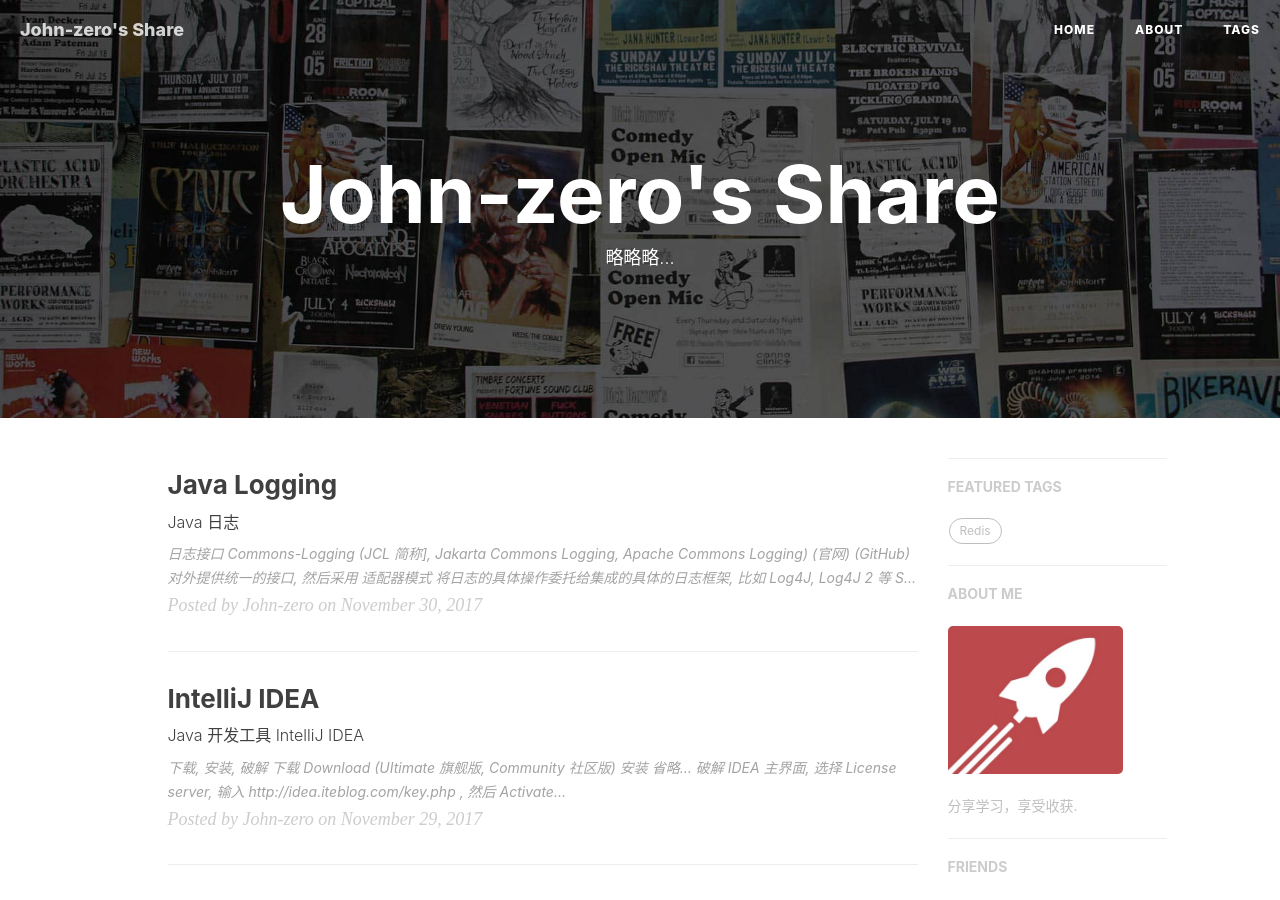
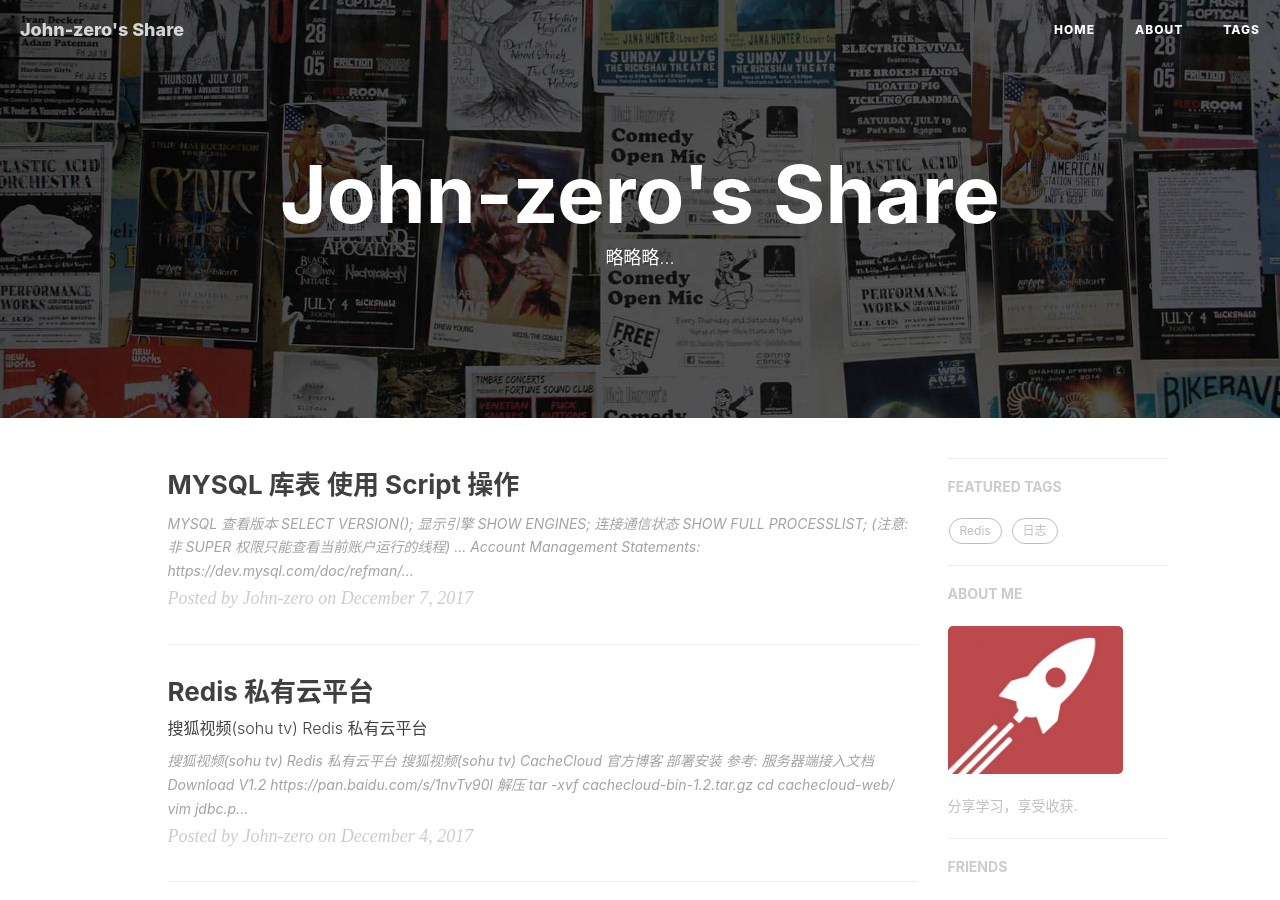
Before and after one commit to John-zero/John-zero.github.io, a Jekyll site: the page built from index.html, in a window 1280 px wide and 900 px high. Built offline with Jekyll 4.4.1, drawn with Linux system fonts in a browser that asks for light colours; nearby versions of some CDN libraries; the list of posts is cut into pages by our own code; comment, search, counter and statistics services are not loaded; some of the changed text lies outside the part shown.

Commit message:
add mysql script modify

```diff
--- a/_posts/2017-11-14-redis.markdown
+++ b/_posts/2017-11-14-redis.markdown
@@ -50,11 +50,11 @@ tags:
 
 * <a href="https://www.qcloud.com/document/product/239/3205" target="_blank">腾讯云 Redis</a>  (基于 Grocery 兼容开源 Redis 协议的分布式云存储产品)
 
-	(腾讯云支持 16个 DB库)
+	(腾讯云支持 16个 DB库, 集群默认使用 0号 DB库)
 
 * <a href="https://help.aliyun.com/document_detail/26342.html" target="_blank">阿里云 Redis</a>
 
-	(阿里云支持 256个 DB库)
+	(阿里云支持 256个 DB库, 集群支持使用 多DB库 模式)
 
 	<a href="https://help.aliyun.com/document_detail/57797.html" target="_blank">Redis 4.0、codis 、云数据库 Redis 版集群对比分析</a>
 
--- /dev/null
+++ b/_posts/2017-12-04-redis-sohutv-cachecloud.markdown
@@ -0,0 +1,46 @@
+---
+layout:     	post
+title:        	"Redis 私有云平台"
+subtitle:     	"搜狐视频(sohu tv) Redis 私有云平台"
+date:         	2017-12-04
+author:       	"John-zero"
+header-img: 	"img/post-bg-android.jpg"
+catalog:      	true
+multilingual: 	false
+tags:
+    - Redis
+---
+
+
+
+<a href="https://github.com/sohutv/cachecloud" target="_blank">搜狐视频(sohu tv) Redis 私有云平台</a>
+<a href="https://cachecloud.github.io/" target="_blank">搜狐视频(sohu tv) CacheCloud 官方博客</a>
+
+
+## 部署安装
+
+参考: <a href="https://github.com/sohutv/cachecloud/wiki/3.%E6%9C%8D%E5%8A%A1%E5%99%A8%E7%AB%AF%E6%8E%A5%E5%85%A5%E6%96%87%E6%A1%A3" target="_blank">服务器端接入文档</a>
+
+	Download V1.2
+		https://pan.baidu.com/s/1nvTv90l
+
+	解压
+		tar -xvf cachecloud-bin-1.2.tar.gz
+
+	cd cachecloud-web/
+
+	vim jdbc.properties
+		修改数据库配置信息
+
+	执行 cachecloud.sql 初始化
+
+	start.sh 启动脚本中 JVM 参数配置默认是: -server -Xmx4g -Xms4g -Xss256k -XX:MaxDirectMemorySize=1G ...
+		视情况修改 JVM 参数
+
+	./start.sh
+
+	访问 http://127.0.0.1:9999/manage/login
+		账号: admin
+		密码: admin
+
+***
--- /dev/null
+++ b/_posts/2017-12-07-mysql-table-script-modify.markdown
@@ -0,0 +1,166 @@
+---
+layout:     	post
+title:        	"MYSQL 库表 使用 Script 操作"
+subtitle:     	""
+date:         	2017-12-07
+author:       	"John-zero"
+header-img: 	"img/post-bg-os-metro.jpg"
+catalog:      	true
+multilingual: 	false
+tags:
+    - 日志
+---
+
+
+
+## MYSQL
+
+	查看版本
+		SELECT VERSION();
+
+	显示引擎
+		SHOW ENGINES;
+
+	连接通信状态
+		SHOW FULL PROCESSLIST;
+
+		(注意: 非 SUPER 权限只能查看当前账户运行的线程)
+
+	...
+
+***
+
+
+>Account Management Statements: https://dev.mysql.com/doc/refman/5.7/en/account-management-sql.html
+
+
+## 账号管理
+
+	查看指定用户 (root) 的权限
+		SHOW GRANTS FOR root;
+
+	创建新用户
+		CREATE USER 'testRead'@'%' IDENTIFIED BY '123456';
+
+	赋予指定用户权限 (参考: https://dev.mysql.com/doc/refman/5.7/en/grant.html)
+
+		注意:
+			*.* = 库.表
+
+			developer@'%' 账户@HOST (developer 如果省略 @'...' 则默认是 @'%')
+				%			匹配所有主机(本机和外网)
+				localhost	不会解析成 IP 地址, 通过 UNIXsocket 连接
+				127.0.0.1	通过 TCP/IP 协议连接, 并且只能本机访问
+				::1			兼容支持 IPV6, 等同于 IPV4 的 127.0.0.1
+
+		常规操作:
+			GRANT INSERT, DELETE, UPDATE, SELECT ON *.* TO developer@'%';
+
+		表结构操作:
+			GRANT CREATE, ALTER, DROP ON *.* TO developer@'%';
+
+		索引 操作:
+			GRANT INDEX ON *.* TO developer@'%';
+
+		...
+
+		生产环境 显示全部库, SELECT, VIEW (视图) 权限:
+			GRANT SHOW DATABASES, SELECT, SHOW VIEW ON *.* TO 'testRead'@'%';
+
+		...
+
+		赋予 root 用户对所有库和表的所有权限
+			GRANT ALL PRIVILEGES ON *.* TO 'root'@'%';
+
+	简单点:
+		GRANT ALL PRIVILEGES ON *.* TO 'dev'@'%' IDENTIFIED BY '123456'; // 创建用户并且赋予所有权限
+
+	删除用户和权限: (参考: https://dev.mysql.com/doc/refman/5.7/en/drop-user.html)
+		DROP USER 'dev'@'%';
+
+	刷新授权
+		FLUSH PRIVILEGES;
+
+	...
+
+***
+
+
+## 库
+
+	显示存在的全部库
+		SHOW DATABASES;
+
+	创建库
+		CREATE DATABASE `script` DEFAULT character SET utf8 COLLATE utf8_general_ci;
+		简单点: CREATE DATABASE `script`;
+
+	删除库
+		DROP DATABASE IF EXISTS `script`;
+
+	使用库
+		USE `script`;
+
+***
+
+
+> Data Definition Statements: https://dev.mysql.com/doc/refman/5.7/en/sql-syntax-data-definition.html
+
+
+## 表
+
+	创建表
+		DROP TABLE IF EXISTS `mysql_script`;
+		CREATE TABLE `mysql_script` (
+		  `id` bigint(20) NOT NULL AUTO_INCREMENT,
+		  `script_name` varchar(64) NOT NULL COMMENT '脚本名称',
+		  PRIMARY KEY (`id`),
+		  KEY `script_name` (`script_name`)
+		) ENGINE=InnoDB DEFAULT CHARSET=utf8 COMMENT='Script 表';
+
+	新增字段
+		ALTER TABLE script.`mysql_script` ADD COLUMN `create_time` timestamp NULL DEFAULT CURRENT_TIMESTAMP COMMENT '创建时间';
+
+	修改
+		修改表名:
+			ALTER TABLE script.`mysql_script` RENAME TO `table_script`;
+
+		修改字段名称:
+			ALTER TABLE script.`table_script` CHANGE create_time new_create_time timestamp;
+
+		修改字段属性:
+			ALTER TABLE script.`table_script` MODIFY `new_create_time` bigint(20);
+
+		修改字段名称并且修改属性:
+			ALTER TABLE script.`table_script` CHANGE create_time new_create_time bigint(20);
+
+	删除字段
+		ALTER TABLE script.`table_script` DROP `new_create_time`;
+
+***
+
+
+## 索引
+
+	增加索引
+		普通索引
+			ALTER TABLE `statistic` ADD INDEX stat_time_index (`stat_time`);
+
+		主键索引
+			ALTER TABLE `statistic` ADD PRIMARY KEY (`stat_time`);
+
+		唯一索引
+			ALTER TABLE `statistic` ADD UNIQUE (`stat_time`);
+
+		全文索引
+			ALTER TABLE `statistic` ADD FULLTEXT (`stat_time`);
+
+		多列索引
+			ALTER TABLE `statistic` ADD INDEX stat_time_index (`column_0`, `column_1`);
+
+	删除索引
+		DROP TABLE stat_time_index ON `statistic`
+		ALTER TABLE `statistic` DROP INDEX stat_time_index
+		ALTER TABLE `statistic` DROP PRIMARY KEY
+
+***
```
Also changed, not shown: other parts of _posts/2017-11-14-redis.markdown (+1 -1 lines), _posts/2017-11-18-redis-persistence.markdown (+7 -0 lines).
